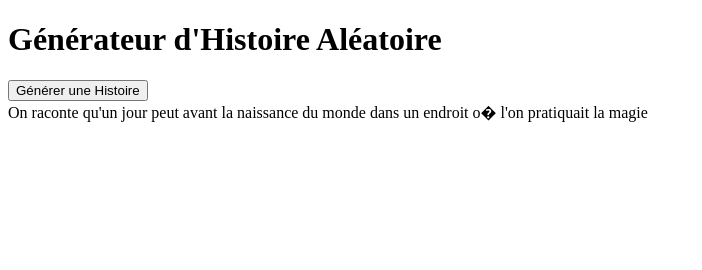
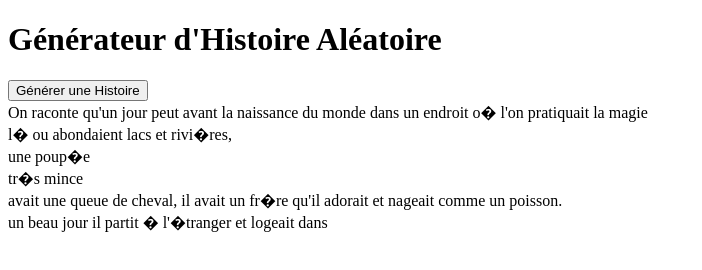
Before and after one commit to polenumerique/livre_infini, a plain HTML site: page index.html in a window 1280 px wide. Both pictures are taken after a click on the button "Générer une Histoire". Shown: the whole page, without its empty margins (0-702 px from the left). Drawn offline with Linux system fonts and the light colour scheme.

Commit message:
Update index.html

```diff
--- a/index.html
+++ b/index.html
@@ -21,7 +21,7 @@
         }
 
         async function generateStory() {
-            const files = ['page1.txt', 'page2.txt', 'page3.txt'];
+            const files = ['page1.txt', 'page2.txt', 'page3.txt', 'page4.txt', 'page5.txt', 'page6.txt', 'page7.txt', 'page8.txt', 'page9.txt', 'page10.txt'];
             let story = '';
 
             for (const file of files) {
```
